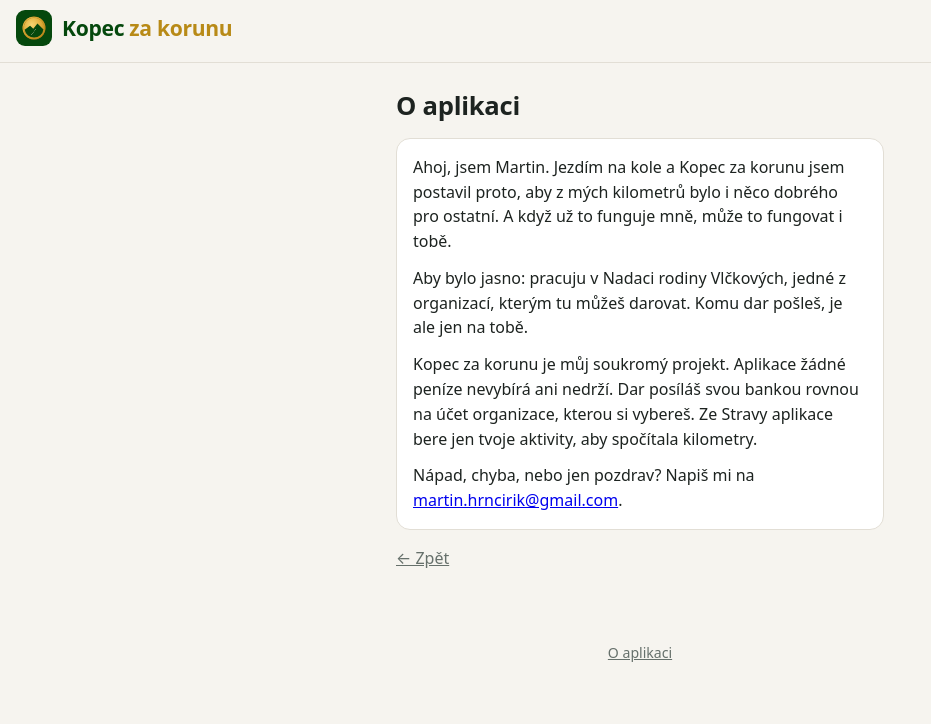
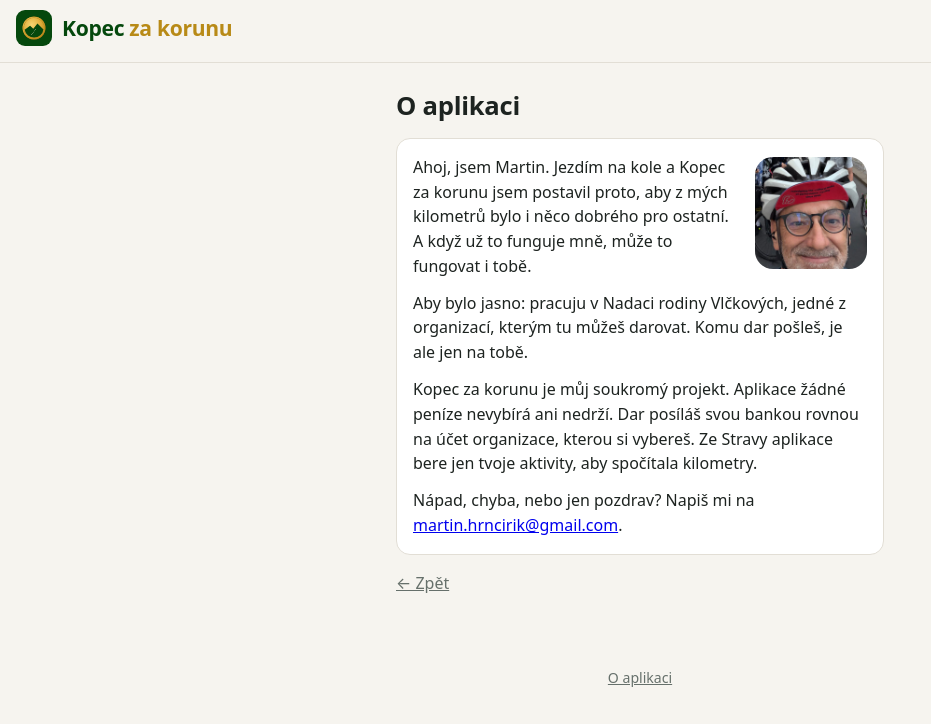
Before and after one commit to martinhrncirik-lang/kopec-za-korunu, a Next.js app: page /o-aplikaci in a window 1280 px wide. Shown: the top 724 px of the page, without its empty margins (0-931 px from the left). Built offline with nearby package versions, Linux system fonts and the light colour scheme.

Commit message:
O aplikaci: fotka
Co-Authored-By: Claude Opus 5.5 <noreply@anthropic.com>
Claude-Session: https://claude.ai/code/session_019z1XappbPXcXZwMC3GMxDQ

```diff
--- a/app/globals.css
+++ b/app/globals.css
@@ -494,6 +494,6 @@ h1 { font-weight: 760; }
 /* O aplikaci + patička */
 .about p { margin: 0 0 12px; line-height: 1.55; }
 .about p:last-child { margin-bottom: 0; }
-.about-photo { float: right; width: 112px; height: 112px; object-fit: cover; border-radius: 50%; margin: 0 0 10px 14px; }
+.about-photo { float: right; width: 112px; height: 112px; object-fit: cover; border-radius: 18px; margin: 2px 0 10px 14px; }
 .foot { text-align: center; padding: 8px 16px 28px; font-size: .88rem; }
 .foot a { color: var(--muted); }
--- a/app/o-aplikaci/page.js
+++ b/app/o-aplikaci/page.js
@@ -1,7 +1,7 @@
 // Stránka o aplikaci a jejím autorovi. Veřejná, bez přihlášení.
 export const metadata = { title: 'O aplikaci – Kopec za korunu' };
 
-const PHOTO = null; // až dorazí fotka: '/o-aplikaci/martin.jpg' (soubor do public/o-aplikaci/)
+const PHOTO = '/o-aplikaci/martin.jpg';
 const EMAIL = 'martin.hrncirik@gmail.com';
 
 export default function About() {
```
Also changed, not shown: public/o-aplikaci/martin.jpg (added).
